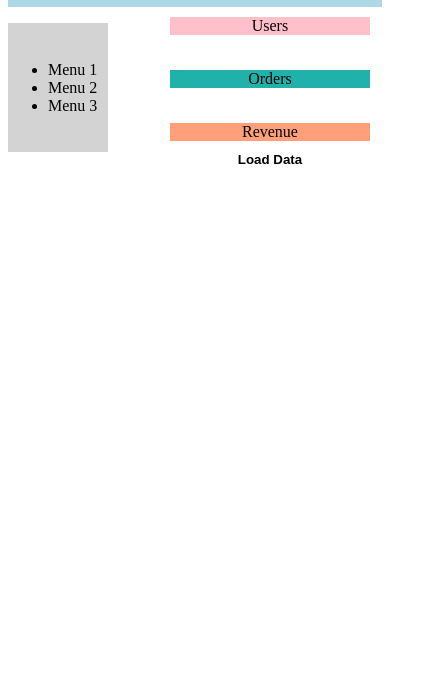
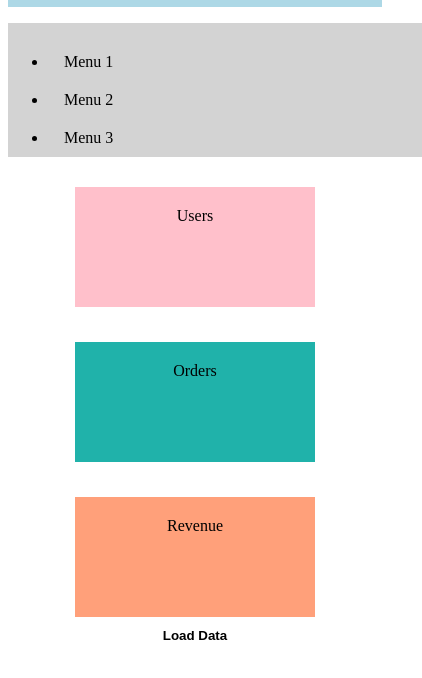
Before and after one commit to bhavyradpretation/assignment2, a plain HTML site: page index.html in a window 390 px wide. Shown: the part 48-726 px from the top of the page, 422 px wide, since content can reach past the window. Drawn offline with Linux system fonts and the light colour scheme.

Commit message:
new changes

```diff
--- a/script.js
+++ b/script.js
@@ -5,7 +5,7 @@ async function loadData() {
   display.textContent = "Loading users...";
   try {
     const res = await fetch("https://jsonplaceholder.typicode.com/users");
-    if (!res.ok) throw err("something went wrong");
+    if (!res.ok) throw new Error("something went wrong");
     const data = await res.json();
     const fragment = document.createDocumentFragment();
     data.forEach((user) => {
--- a/styles.css
+++ b/styles.css
@@ -36,10 +36,14 @@
   background: lightgray;
   display: flex;
   flex-direction: column;
+  margin-right: 50px;
   justify-content: center;
-  margin-right: 50px;
+  padding-top: 20px;
 }
 
+.list_items {
+  padding: 10px 16px;
+}
 
 
 .dashboard_main {
@@ -60,6 +64,8 @@
   display: flex;
   flex-direction: column;
   align-items: center;
+   padding: 20px;
+  min-height: 80px;
 }
 
 
@@ -67,10 +73,11 @@
   width: 200px;
   background: lightseagreen;
   margin: 10px;
-
   display: flex;
   flex-direction: column;
   align-items: center;
+   padding: 20px;
+  min-height: 80px;
 }
 
 
@@ -78,10 +85,11 @@
   width: 200px;
   background: lightsalmon;
   margin: 10px;
-
   display: flex;
   flex-direction: column;
   align-items: center;
+   padding: 20px;
+  min-height: 80px;
 }
 
 .load_button_container {
@@ -96,3 +104,21 @@
   cursor: pointer;
   font-weight: 800;
 }
+
+
+@media (max-width: 768px) {
+  .dashboard {
+    flex-direction: column;
+  }
+
+  .dashboard_sidebar {
+    width: 100%;
+    margin-right: 0;
+    margin-bottom: 20px;
+  }
+
+  .dashboard_cards {
+    flex-direction: column;
+    align-items: center;
+  }
+}
```
Also changed, not shown: notes.txt (added).
